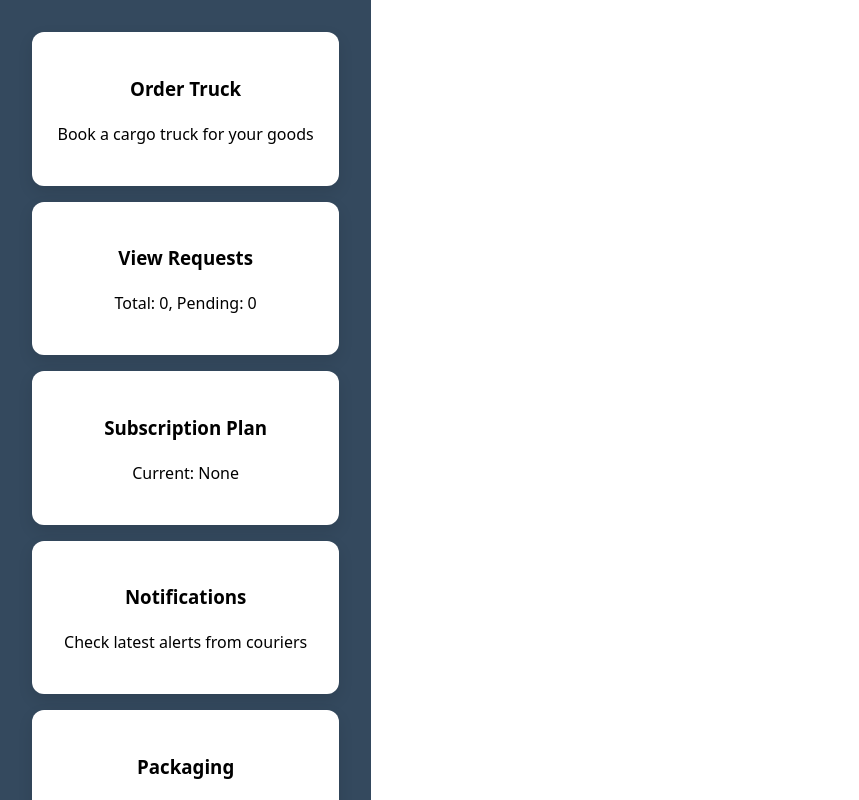
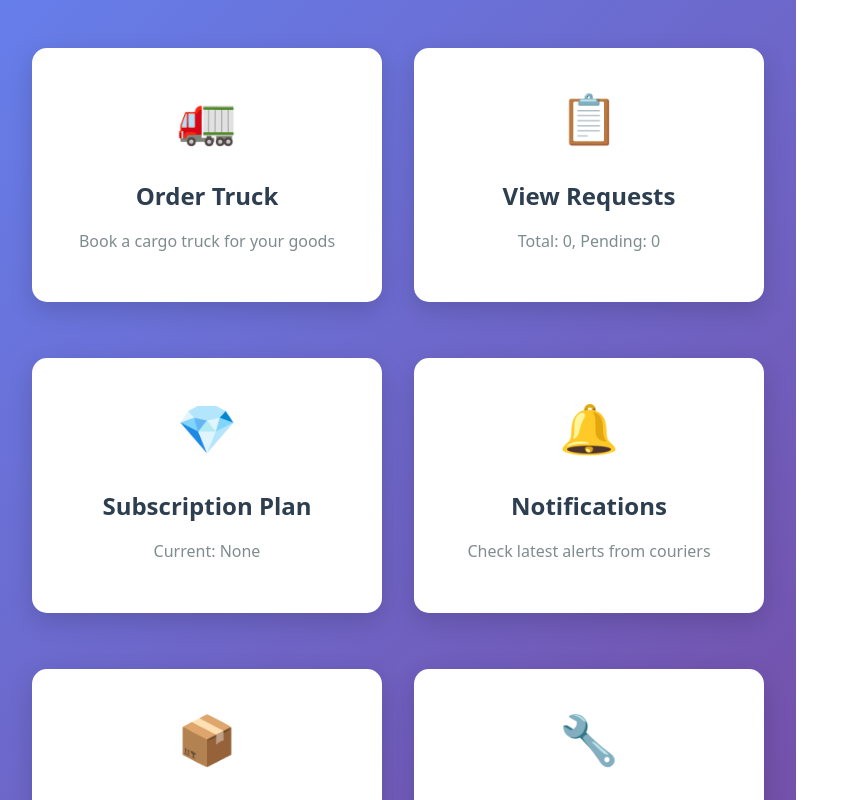
Before and after one commit to zak-dev-art/Fresh-movers-kenya, a React (Vite) app in the folder Frontend/fresh-movers-app/: page /dashboard in a window 1280 px wide. Shown: the top 800 px of the page, without its empty margins (0-859 px from the left). Built offline with nearby package versions, Linux system fonts and the light colour scheme; no server answers.

Commit message:
modified files

```diff
--- a/Frontend/fresh-movers-app/src/pages/Dashboard.jsx
+++ b/Frontend/fresh-movers-app/src/pages/Dashboard.jsx
@@ -40,51 +40,123 @@ function Dashboard() {
   const cardStyle = {
     backgroundColor: "white",
     color: "black",
-    padding: "1.5rem",
-    borderRadius: "12px",
+    padding: "2rem",
+    borderRadius: "15px",
     textAlign: "center",
     textDecoration: "none",
-    boxShadow: "0 6px 15px rgba(0,0,0,0.1)",
-    transition: "transform 0.2s ease",
+    boxShadow: "0 8px 25px rgba(0,0,0,0.15)",
+    transition: "all 0.3s ease",
     display: "block",
-    marginBottom: "1rem"
+    marginBottom: "1.5rem",
+    border: "2px solid transparent",
+    position: "relative",
+    overflow: "hidden"
+  };
+
+  const cardHoverStyle = {
+    transform: "translateY(-8px)",
+    boxShadow: "0 15px 35px rgba(0,0,0,0.2)",
+    borderColor: "#3498db"
+  };
+
+  const titleStyle = {
+    fontSize: "1.5rem",
+    fontWeight: "bold",
+    marginBottom: "0.8rem",
+    color: "#2c3e50"
+  };
+
+  const descriptionStyle = {
+    fontSize: "1rem",
+    color: "#7f8c8d",
+    lineHeight: "1.4"
+  };
+
+  const containerStyle = {
+    background: "linear-gradient(135deg, #667eea 0%, #764ba2 100%)",
+    minHeight: "100vh",
+    padding: "3rem 2rem"
+  };
+
+  const gridStyle = {
+    maxWidth: "800px",
+    margin: "0 auto",
+    display: "grid",
+    gridTemplateColumns: "repeat(auto-fit, minmax(350px, 1fr))",
+    gap: "2rem"
   };
 
   return (
-    <div style={{ backgroundColor: "#34495e", minHeight: "100vh", padding: "2rem" }}>
-      <div style={{ maxWidth: "600px", margin: "0 auto" }}>
+    <div style={containerStyle}>
+      <div style={gridStyle}>
         {loading ? (
-          <p style={{ color: "white", textAlign: "center" }}>Loading dashboard...</p>
+          <p style={{ color: "white", textAlign: "center", fontSize: "1.2rem" }}>Loading dashboard...</p>
         ) : (
           <>
-            <Link to="/create-request" style={cardStyle}>
-              <h3>Order Truck</h3>
-              <p>Book a cargo truck for your goods</p>
+            <Link
+              to="/create-request"
+              style={cardStyle}
+              onMouseEnter={(e) => Object.assign(e.target.style, cardHoverStyle)}
+              onMouseLeave={(e) => Object.assign(e.target.style, cardStyle)}
+            >
+              <div style={{ fontSize: "3rem", marginBottom: "1rem" }}>🚛</div>
+              <h3 style={titleStyle}>Order Truck</h3>
+              <p style={descriptionStyle}>Book a cargo truck for your goods</p>
             </Link>
 
-            <Link to="/view-requests" style={cardStyle}>
-              <h3>View Requests</h3>
-              <p>Total: {stats.totalRequests}, Pending: {stats.pendingRequests}</p>
+            <Link
+              to="/view-requests"
+              style={cardStyle}
+              onMouseEnter={(e) => Object.assign(e.target.style, cardHoverStyle)}
+              onMouseLeave={(e) => Object.assign(e.target.style, cardStyle)}
+            >
+              <div style={{ fontSize: "3rem", marginBottom: "1rem" }}>📋</div>
+              <h3 style={titleStyle}>View Requests</h3>
+              <p style={descriptionStyle}>Total: {stats.totalRequests}, Pending: {stats.pendingRequests}</p>
             </Link>
 
-            <Link to="/subscription-plan" style={cardStyle}>
-              <h3>Subscription Plan</h3>
-              <p>Current: {stats.subscription}</p>
+            <Link
+              to="/subscription-plan"
+              style={cardStyle}
+              onMouseEnter={(e) => Object.assign(e.target.style, cardHoverStyle)}
+              onMouseLeave={(e) => Object.assign(e.target.style, cardStyle)}
+            >
+              <div style={{ fontSize: "3rem", marginBottom: "1rem" }}>💎</div>
+              <h3 style={titleStyle}>Subscription Plan</h3>
+              <p style={descriptionStyle}>Current: {stats.subscription}</p>
             </Link>
 
-            <Link to="/notifications" style={cardStyle}>
-              <h3>Notifications</h3>
-              <p>Check latest alerts from couriers</p>
+            <Link
+              to="/notifications"
+              style={cardStyle}
+              onMouseEnter={(e) => Object.assign(e.target.style, cardHoverStyle)}
+              onMouseLeave={(e) => Object.assign(e.target.style, cardStyle)}
+            >
+              <div style={{ fontSize: "3rem", marginBottom: "1rem" }}>🔔</div>
+              <h3 style={titleStyle}>Notifications</h3>
+              <p style={descriptionStyle}>Check latest alerts from couriers</p>
             </Link>
 
-            <Link to="/packaging" style={cardStyle}>
-              <h3>Packaging</h3>
-              <p>Book after-sale packaging services</p>
+            <Link
+              to="/packaging"
+              style={cardStyle}
+              onMouseEnter={(e) => Object.assign(e.target.style, cardHoverStyle)}
+              onMouseLeave={(e) => Object.assign(e.target.style, cardStyle)}
+            >
+              <div style={{ fontSize: "3rem", marginBottom: "1rem" }}>📦</div>
+              <h3 style={titleStyle}>Packaging</h3>
+              <p style={descriptionStyle}>Book after-sale packaging services</p>
             </Link>
 
-            <Link to="/manage-trucks" style={cardStyle}>
-              <h3>Manage Trucks</h3>
-              <p>Total Trucks: {stats.trucks}</p>
+            <Link
+              to="/manage-trucks"
+              style={cardStyle}
+              onMouseEnter={(e) => Object.assign(e.target.style, cardHoverStyle)}
+              onMouseLeave={(e) => Object.assign(e.target.style, cardStyle)}
+            >
+              <div style={{ fontSize: "3rem", marginBottom: "1rem" }}>🔧</div>
+              <h3 style={titleStyle}>Manage Trucks</h3>
+              <p style={descriptionStyle}>Total Trucks: {stats.trucks}</p>
             </Link>
           </>
         )}
```
Also changed, not shown: 2 other files (tests, documents, lock files or other folders).
